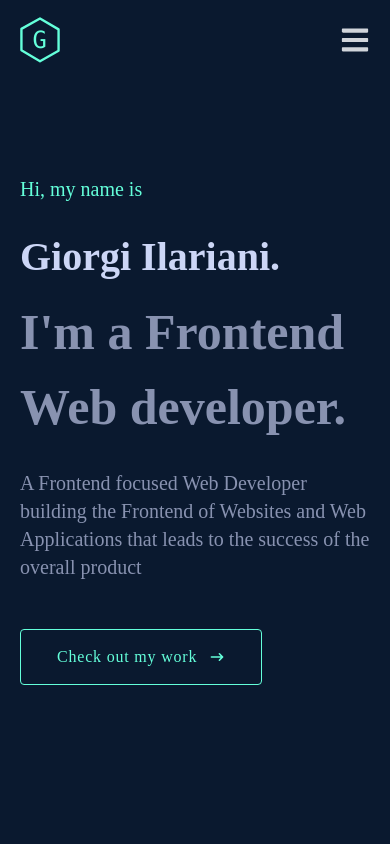
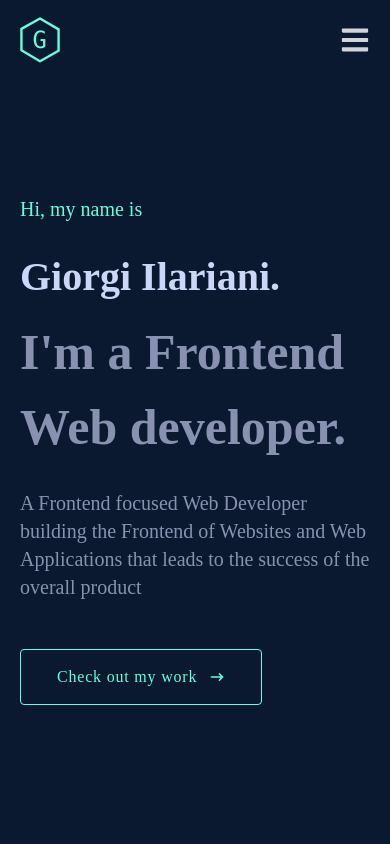
Before and after one commit to GiorgiIlariani/personal_portfolio, a React (Vite) app: page / in a window 390 px wide. Shown: the top 844 px of the page. Built offline with nearby package versions, Linux system fonts and the light colour scheme.

Commit message:
working on errros

```diff
--- a/src/components/Home.tsx
+++ b/src/components/Home.tsx
@@ -3,7 +3,7 @@ import { Link } from "react-scroll";
 
 const Home = () => {
   return (
-    <div id="home" className="w-full h-screen bg-[#0a192f]">
+    <div id="home" className="w-full h-screen bg-[#0a192f] sm:pt-0 pt-10">
       {/* Container */}
       <div className="max-w-[1080px] mx-auto flex flex-col justify-center h-full space-y-2 px-5">
         <p className="text-[#64ffda] text-xl py-4">Hi, my name is</p>
```
